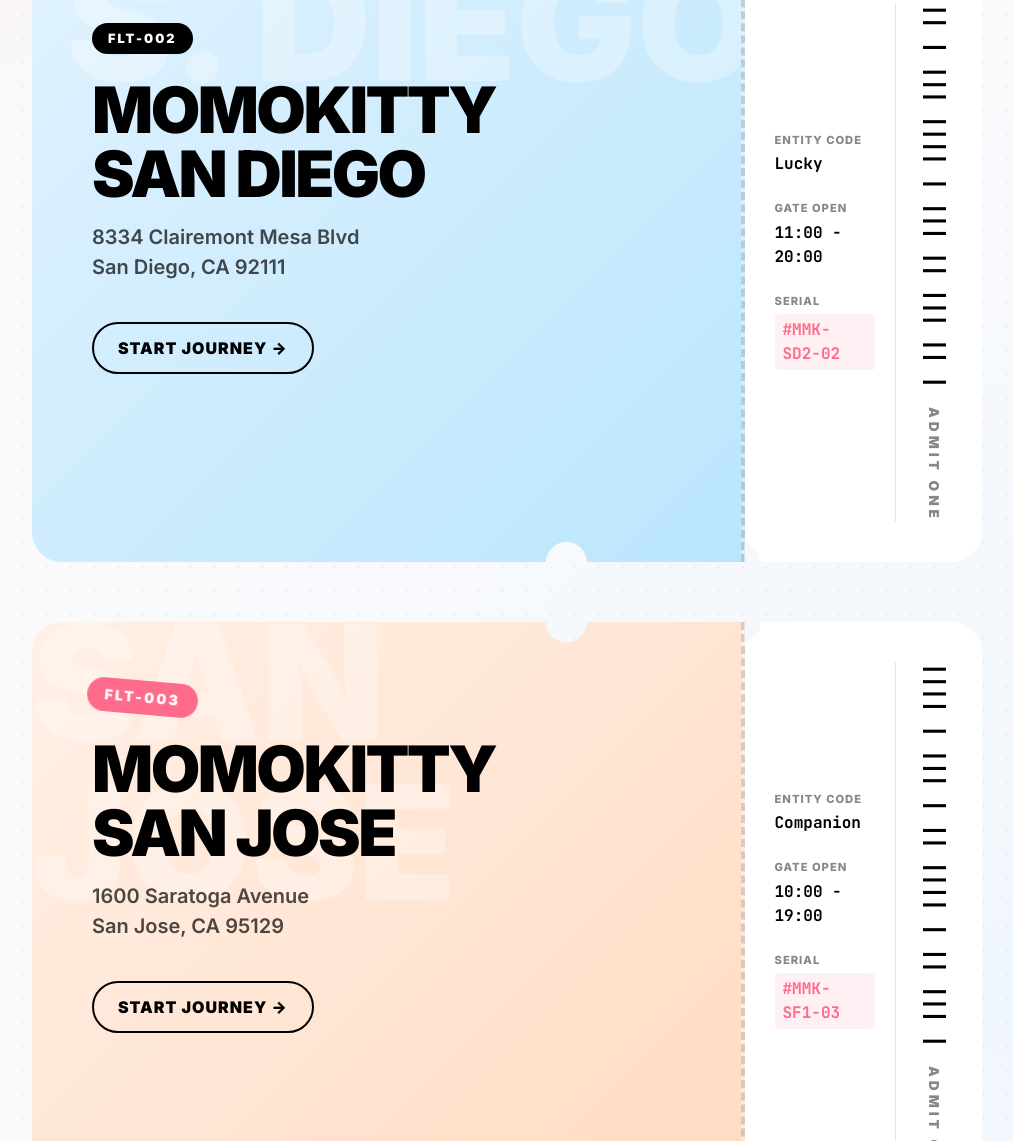
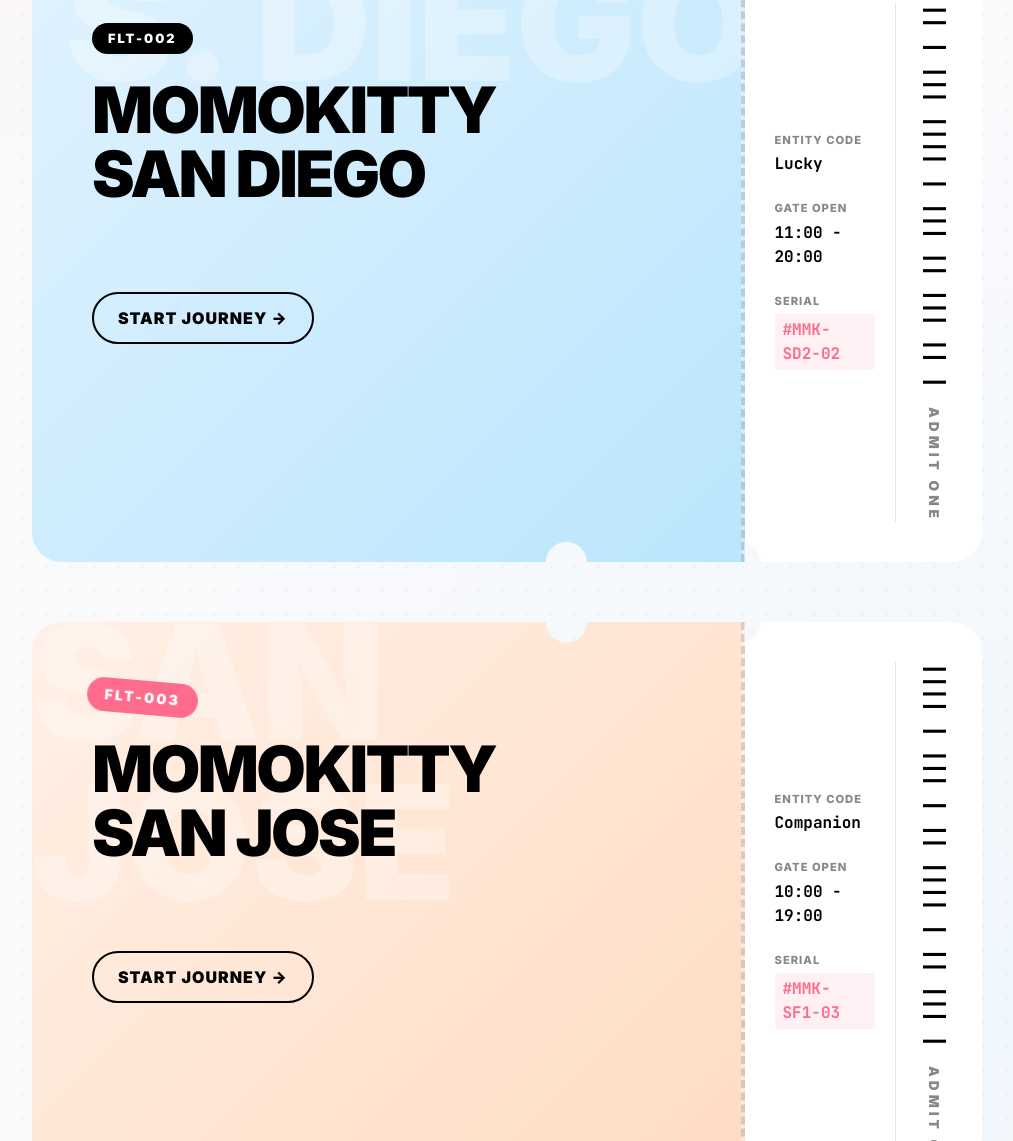
Before and after one commit to zhangbc1/MoMoKitty, a website built with webpack: page stores.html in a window 1280 px wide. Shown: the part 1245-2386 px from the top of the page, without its empty margins (133-1146 px from the left). Built offline with nearby package versions, Linux system fonts and the light colour scheme.

Commit message:
Update stores.html

```diff
--- a/stores.html
+++ b/stores.html
@@ -37,8 +37,8 @@
         <div class="ticket-content">
           <span class="ticket-badge">FLT-001</span>
           <h2>MOMOKITTY<br>IRVINE</h2>
-          <p class="ticket-address">5404 Walnut Ave, #E<br>Irvine, CA</p>
-          <a href="https://www.google.com/maps/search/?api=1&query=5404+Walnut+Ave,+%23E,+Irvine,+CA" target="_blank" class="btn-ticket">START JOURNEY &rarr;</a>
+          <p class="ticket-address"><br></p>
+          <a href=# target="_blank" class="btn-ticket">START JOURNEY &rarr;</a>
         </div>
       </div>
       <div class="ticket-stub">
@@ -65,8 +65,8 @@
         <div class="ticket-content">
           <span class="ticket-badge bg-dark">FLT-002</span>
           <h2>MOMOKITTY<br>SAN DIEGO</h2>
-          <p class="ticket-address">8334 Clairemont Mesa Blvd<br>San Diego, CA 92111</p>
-          <a href="https://www.google.com/maps/search/?api=1&query=8334+Clairemont+Mesa+Blvd,+San+Diego,+CA+92111" target="_blank" class="btn-ticket">START JOURNEY &rarr;</a>
+          <p class="ticket-address"><br></p>
+          <a href=# target="_blank" class="btn-ticket">START JOURNEY &rarr;</a>
         </div>
       </div>
       <div class="ticket-stub">
@@ -93,8 +93,8 @@
         <div class="ticket-content">
           <span class="ticket-badge blink">FLT-003</span>
           <h2>MOMOKITTY<br>SAN JOSE</h2>
-          <p class="ticket-address">1600 Saratoga Avenue<br>San Jose, CA 95129</p>
-          <a href="https://www.google.com/maps/search/?api=1&query=1600+Saratoga+Avenue,+San+Jose,+CA+95129" target="_blank" class="btn-ticket">START JOURNEY &rarr;</a>
+          <p class="ticket-address"><br></p>
+          <a href=# target="_blank" class="btn-ticket">START JOURNEY &rarr;</a>
         </div>
       </div>
       <div class="ticket-stub">
```
